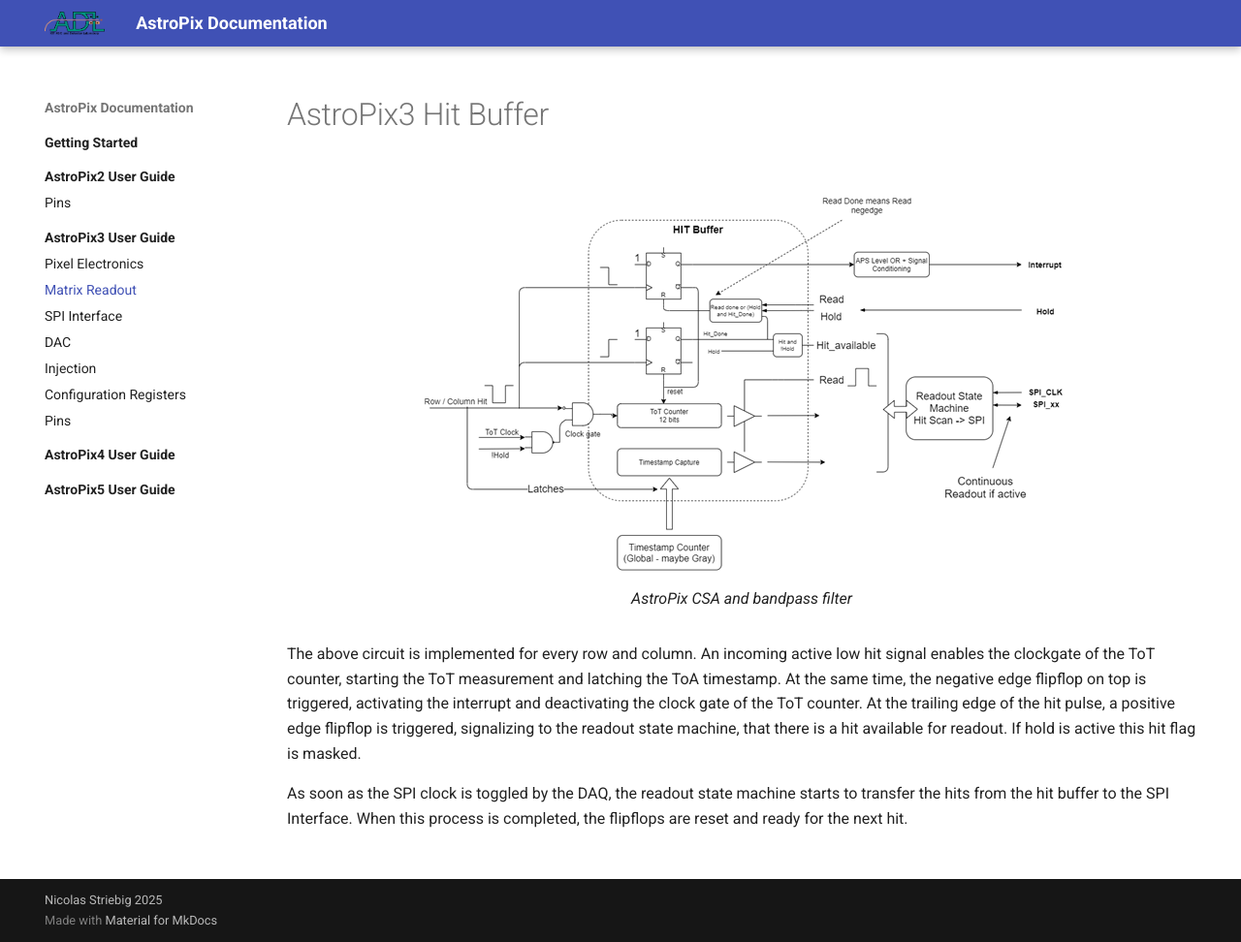
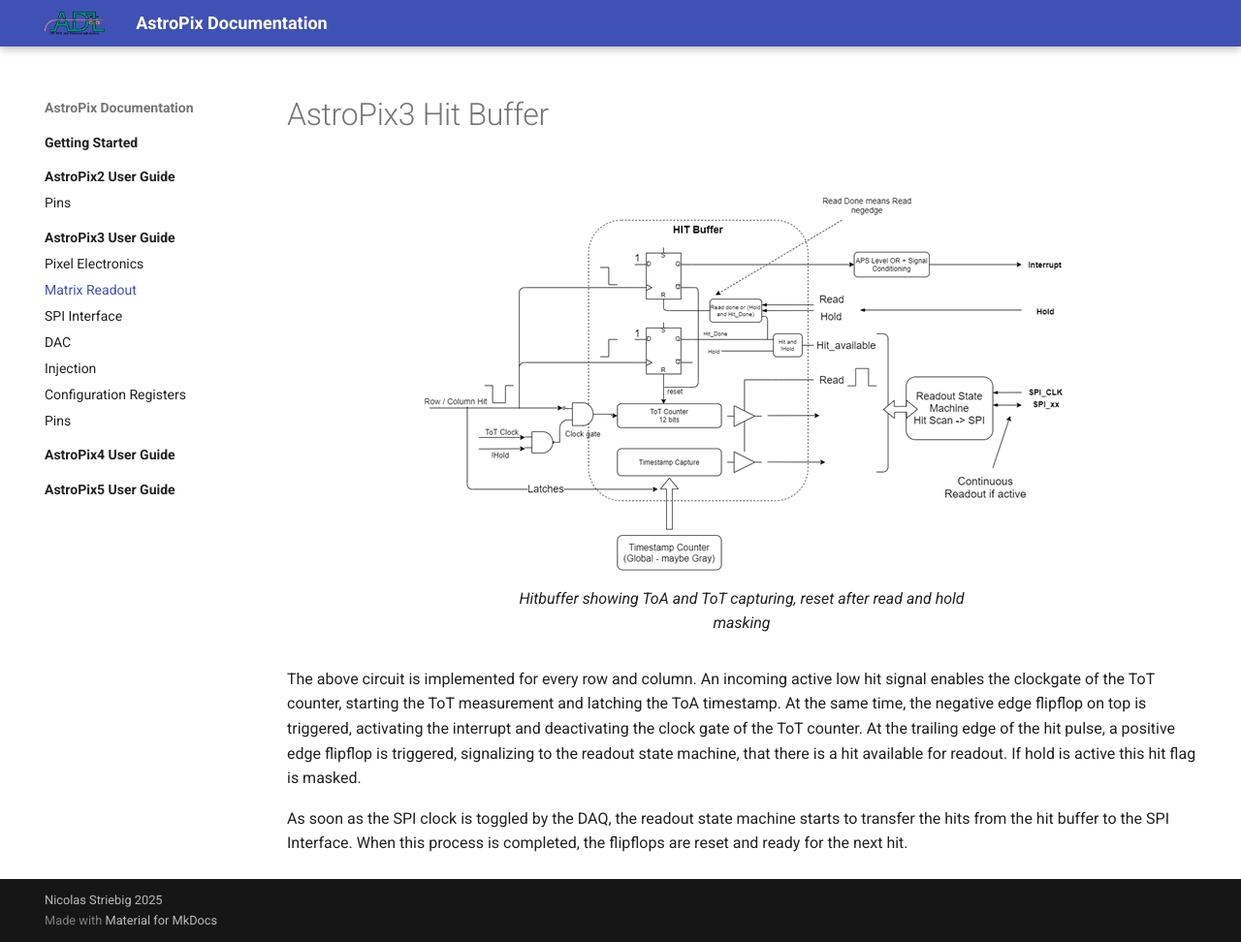
Before and after one commit to nic-str/astropix-doc, an MkDocs documentation site: the page built from docs/astropix3/readout.md, in a window 1280 px wide and 972 px high. Shown: the whole window at 97% size. Built offline with MkDocs 1.6.1 and Material for MkDocs 9.7.7, drawn with Linux system fonts in a browser that asks for light colours; plug-ins that fetch from the network failed and are left out; comment, search, counter and statistics services are not loaded.

Commit message:
AP3 Doc: fixed captions

```diff
--- a/docs/astropix3/readout.md
+++ b/docs/astropix3/readout.md
@@ -2,7 +2,7 @@
 
 ![Image title](./images/apix3_hitbuffer.png){width=100%}
 /// caption
-AstroPix CSA and bandpass filter
+Hitbuffer showing ToA and ToT capturing, reset after read and hold masking
 ///
 
 The above circuit is implemented for every row and column. An incoming active low hit signal enables the clockgate of the ToT counter, starting the ToT measurement and latching the ToA timestamp.
```
Also changed, not shown: docs/astropix3/pixelelectronics.md (+1 -1 lines).
